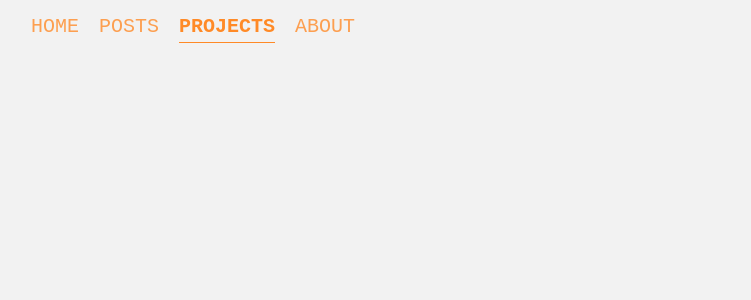
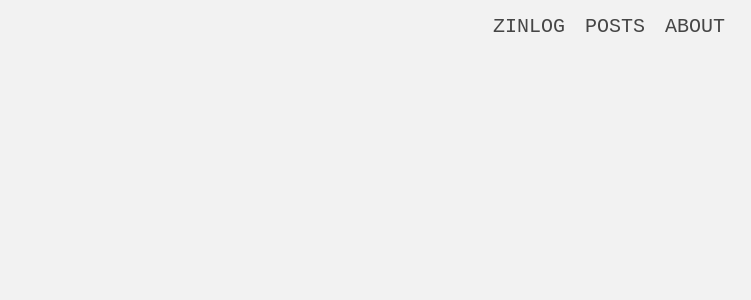
Before and after one commit to zinnli/hinen.dev, a Next.js app: page /project in a window 1280 px wide. Shown: the top 300 px of the page, without its empty margins (262-1013 px from the left). Built offline with nearby package versions, Linux system fonts and the light colour scheme; a web font is replaced by a local one.

Commit message:
feat: home -> blog로 변경 및 메인 이미지 추가 (#5)

```diff
--- a/src/app/page.tsx
+++ b/src/app/page.tsx
@@ -1,15 +1,30 @@
+import Image from "next/image";
+
 import { List } from "@/components";
 import { getPostList } from "@/lib/mdx";
+import ProfileImage from "../assets/images/profile.webp";
 
-const Home = async () => {
+const Blog = async () => {
   const post = await getPostList("");
 
   return (
     <main className="flex flex-col items-center w-[100%] max-w-[750px] px-7">
-      <div className="w-[100%] h-[250px] bg-primary_sub m-6 mt-12">
-        자기소개
+      <div className="relative w-[100%] h-[250px] m-6 mt-12">
+        <div className="absolute top-1/2 left-1/2 transform -translate-x-1/2 -translate-y-1/2 flex flex-col z-50">
+          <span className="text-30 text-gray_bg font-black text-right">
+            WEB FRONTEND DEVELOPER
+          </span>
+          <span className="text-[100px] text-gray_bg italic font-black text-left leading-none z-50">
+            ZINLOG
+          </span>
+        </div>
+        <Image
+          className="w-[100%] h-[100%] bg-gray object-cover grayscale-[0.2]"
+          src={ProfileImage}
+          alt="profile"
+        />
       </div>
-      <h1 className="flex justify-start gap-x-5 w-[100%] text-50 text-primary my-7 mb-4">
+      <h1 className="flex justify-start gap-x-5 w-[100%] mt-10 my-5 mb-4 text-50 text-primary">
         <span>Recent</span>
         <span className="font-black">Posts</span>
       </h1>
@@ -32,4 +47,4 @@ const Home = async () => {
   );
 };
 
-export default Home;
+export default Blog;
--- a/src/components/header/Header.tsx
+++ b/src/components/header/Header.tsx
@@ -10,19 +10,20 @@ const Header = () => {
   const currentPath = pathname.split("/")[1];
 
   const textBoldStyle = (path: string): string =>
-    `text-20 ${currentPath === path || (!currentPath && path === "home") ? "text-primary border-b border-b-primary_sub_30 font-bold" : "text-primary/80"}  hover:font-bold`;
+    `text-20 ${currentPath === path || (!currentPath && path === "blog") ? "text-black border-b border-b-primary_sub_30 font-bold" : "text-black/80"}  hover:text-primary`;
 
   return (
-    <header className="sticky top-0 flex w-[100%] max-w-[750px] gap-5 py-3 px-7 border-b-primary_sub/20 bg-gray_bg">
-      <Link href="/" className={textBoldStyle("home")}>
-        HOME
+    <header className="sticky top-0 flex justify-end w-[100%] max-w-[750px] gap-5 py-3 px-7 border-b-primary_sub/20 bg-gray_bg">
+      <Link href="/" className={textBoldStyle("blog")}>
+        ZINLOG
       </Link>
       <Link href="/post" className={textBoldStyle("post")}>
         POSTS
       </Link>
+      {/* 프로젝트 2개 이상 나올 때까지 임시 주석 처리
       <Link href="/project" className={textBoldStyle("project")}>
         PROJECTS
-      </Link>
+      </Link> */}
       <Link href="/about" className={textBoldStyle("about")}>
         ABOUT
       </Link>
```
Also changed, not shown: src/assets/images/profile.webp (added).
